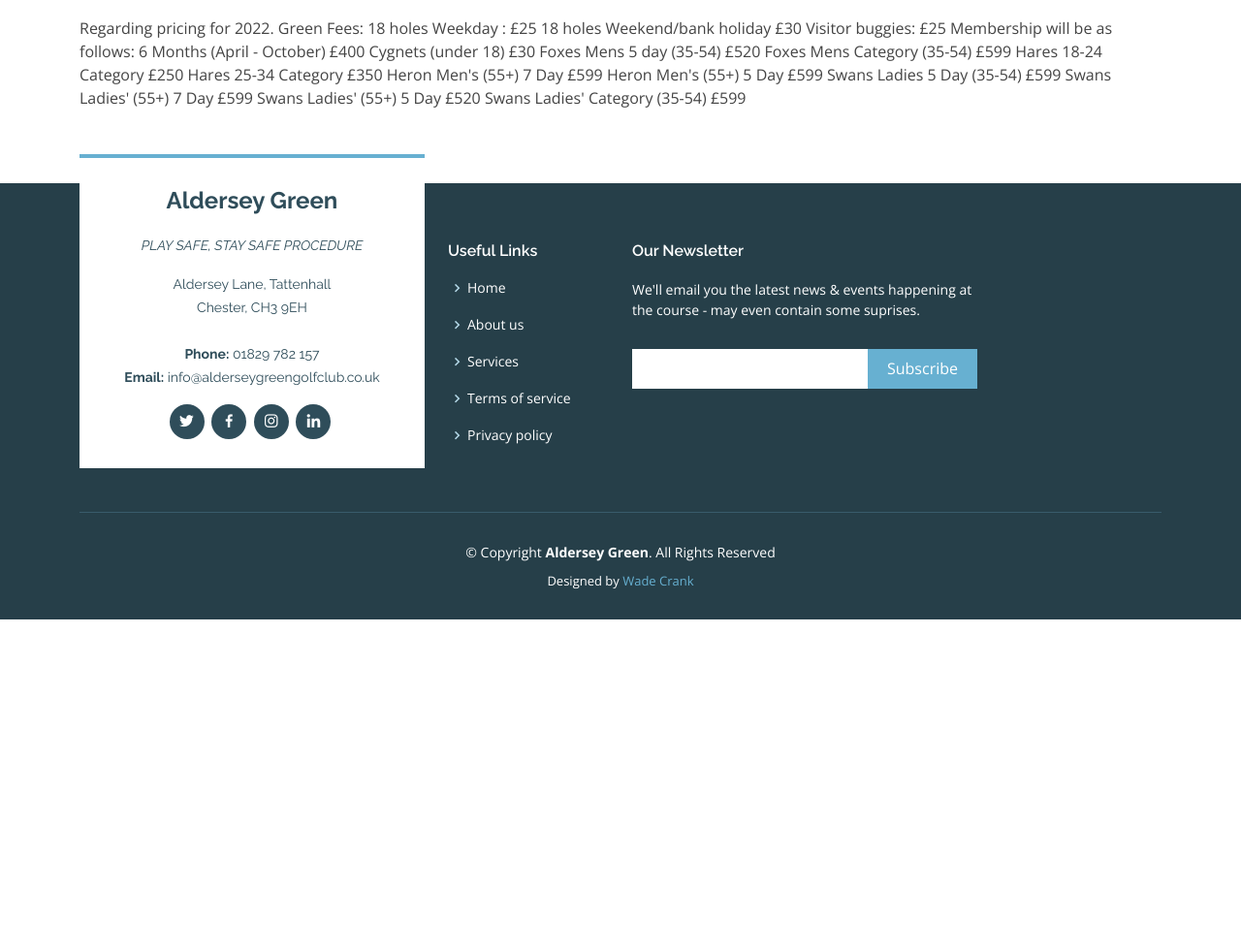
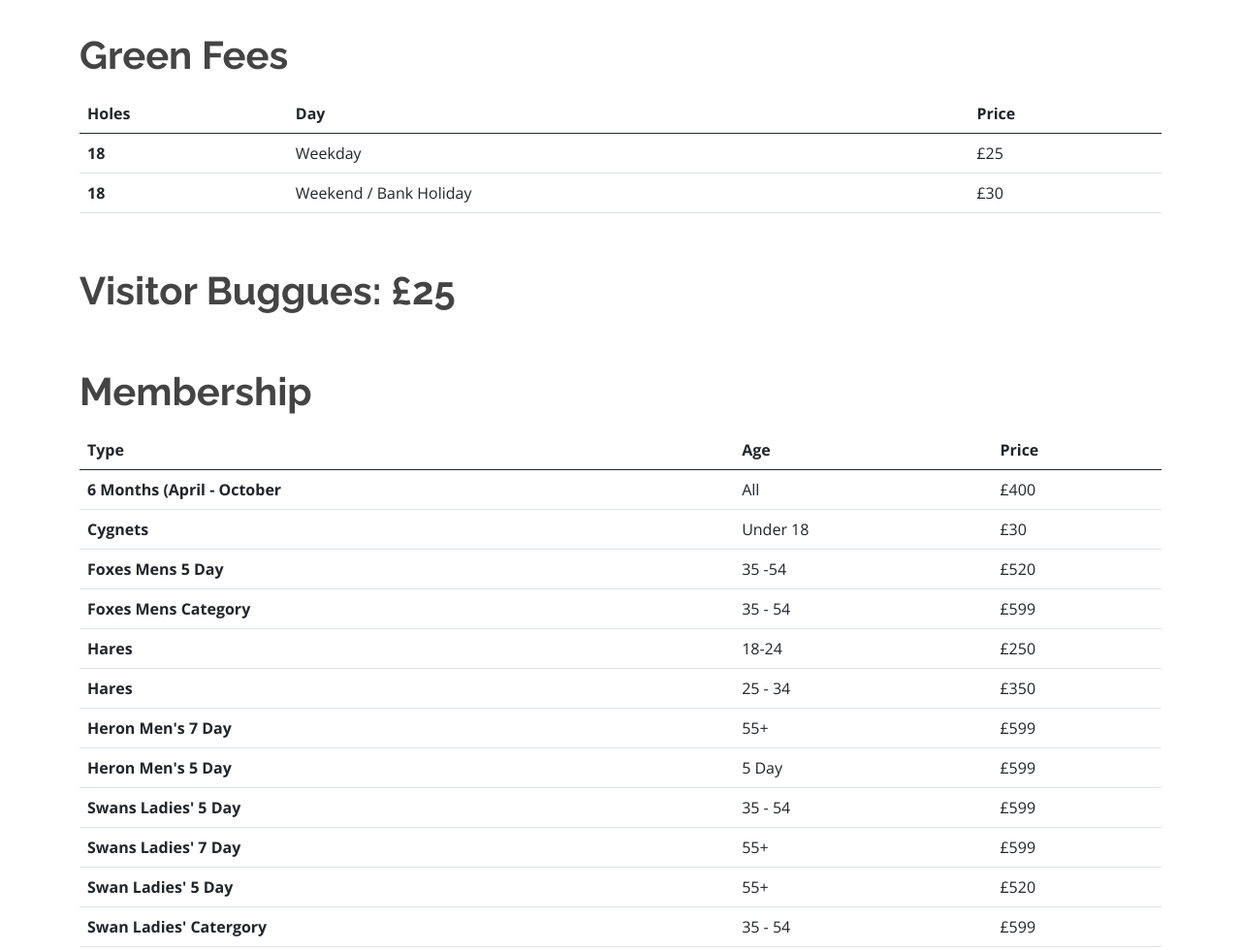
Before and after one commit to wade-crank/Aldersey-Green-Golf-Club, a plain HTML site: page 2022-pricing.html in a window 1280 px wide. Shown: the part 200-1180 px from the top of the page at 97% size. Before the commit the page ends 839 px from the top, so only its background shows below. Drawn offline with nearby package versions, Linux system fonts and the light colour scheme.

Commit message:
2022 Pricing Page

```diff
--- a/2022-pricing.html
+++ b/2022-pricing.html
@@ -94,32 +94,109 @@
 
     <section class="inner-page">
       <div class="container">
-        <p>
-          Regarding pricing for 2022.
 
-Green Fees:
+        <p><strong><h1>Green Fees</h1></strong></p>
 
-18 holes Weekday : £25
-18 holes Weekend/bank holiday £30
+        <table class="table">
+          <thead>
+            <tr>
+              <th scope="col">Holes</th>
+              <th scope="col">Day</th>
+              <th scope="col">Price</th>
+            </tr>
+          </thead>
+          <tbody>
+            <tr>
+              <th scope="row">18</th>
+              <td>Weekday</td>
+              <td>£25</td>
+            </tr>
+            <tr>
+              <th scope="row">18</th>
+              <td>Weekend / Bank Holiday</td>
+              <td>£30</td>
+            </tr>
+          </tbody>
+        </table>
 
-Visitor buggies: £25
+        <br>
+        <p><strong><h1>Visitor Buggues: £25</h1></strong></p>
+        <br>
+        <p><strong><h1>Membership</h1></strong></p>
 
-Membership will be as follows:
+        <table class="table">
+          <thead>
+            <tr>
+              <th scope="col">Type</th>
+              <th scope="col">Age</th>
+              <th scope="col">Price</th>
+            </tr>
+          </thead>
+          <tbody>
+            <tr>
+              <th scope="row">6 Months (April - October</th>
+              <td>All</td>
+              <td>£400</td>
+            </tr>
+            <tr>
+              <th scope="row">Cygnets</th>
+              <td>Under 18</td>
+              <td>£30</td>
+            </tr>
+            <tr>
+              <th scope="row">Foxes Mens 5 Day</th>
+              <td>35 -54</td>
+              <td>£520</td>
+            </tr>
+            <tr>
+              <th scope="row">Foxes Mens Category</th>
+              <td>35 - 54</td>
+              <td>£599</td>
+            </tr>
+            <tr>
+              <th scope="row">Hares</th>
+              <td>18-24</td>
+              <td>£250</td>
+            </tr>
+            <tr>
+              <th scope="row">Hares</th>
+              <td>25 - 34</td>
+              <td>£350</td>
+            </tr>
+            <tr>
+              <th scope="row">Heron Men's 7 Day</th>
+              <td>55+</td>
+              <td>£599</td>
+            </tr>
+            <tr>
+              <th scope="row">Heron Men's 5 Day</th>
+              <td>5 Day</td>
+              <td>£599</td>
+            </tr>
+            <tr>
+              <th scope="row">Swans Ladies' 5 Day</th>
+              <td>35 - 54</td>
+              <td>£599</td>
+            </tr>
+            <tr>
+              <th scope="row">Swans Ladies' 7 Day</th>
+              <td>55+</td>
+              <td>£599</td>
+            </tr>
+            <tr>
+              <th scope="row">Swan Ladies' 5 Day</th>
+              <td>55+</td>
+              <td>£520</td>
+            </tr>
+            <tr>
+              <th scope="row">Swan Ladies' Catergory</th>
+              <td>35 - 54</td>
+              <td>£599</td>
+            </tr>
+          </tbody>
+        </table>
 
-6 Months (April - October)  £400
-Cygnets (under 18) £30
-Foxes Mens 5 day (35-54) £520
-Foxes Mens Category (35-54) £599
-Hares 18-24 Category  £250
-Hares 25-34 Category £350
-Heron Men's (55+) 7 Day £599
-Heron Men's (55+) 5 Day £599
-Swans Ladies 5 Day (35-54) £599
-Swans Ladies' (55+) 7 Day £599
-Swans Ladies' (55+) 5 Day £520
-Swans Ladies' Category (35-54) £599
 
-        </p>
       </div>
     </section>
 
```
Also changed, not shown: index.html (+5 -4 lines), 2022_pricing.txt.
